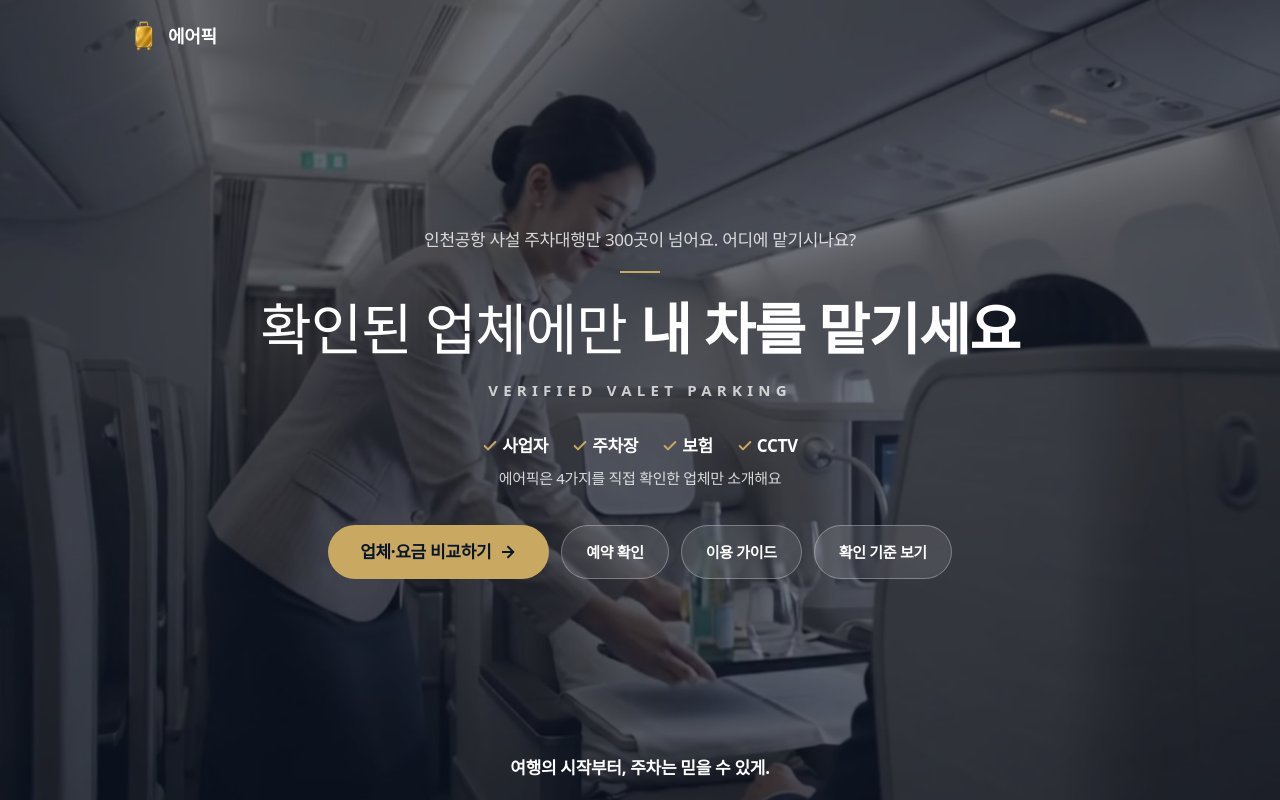
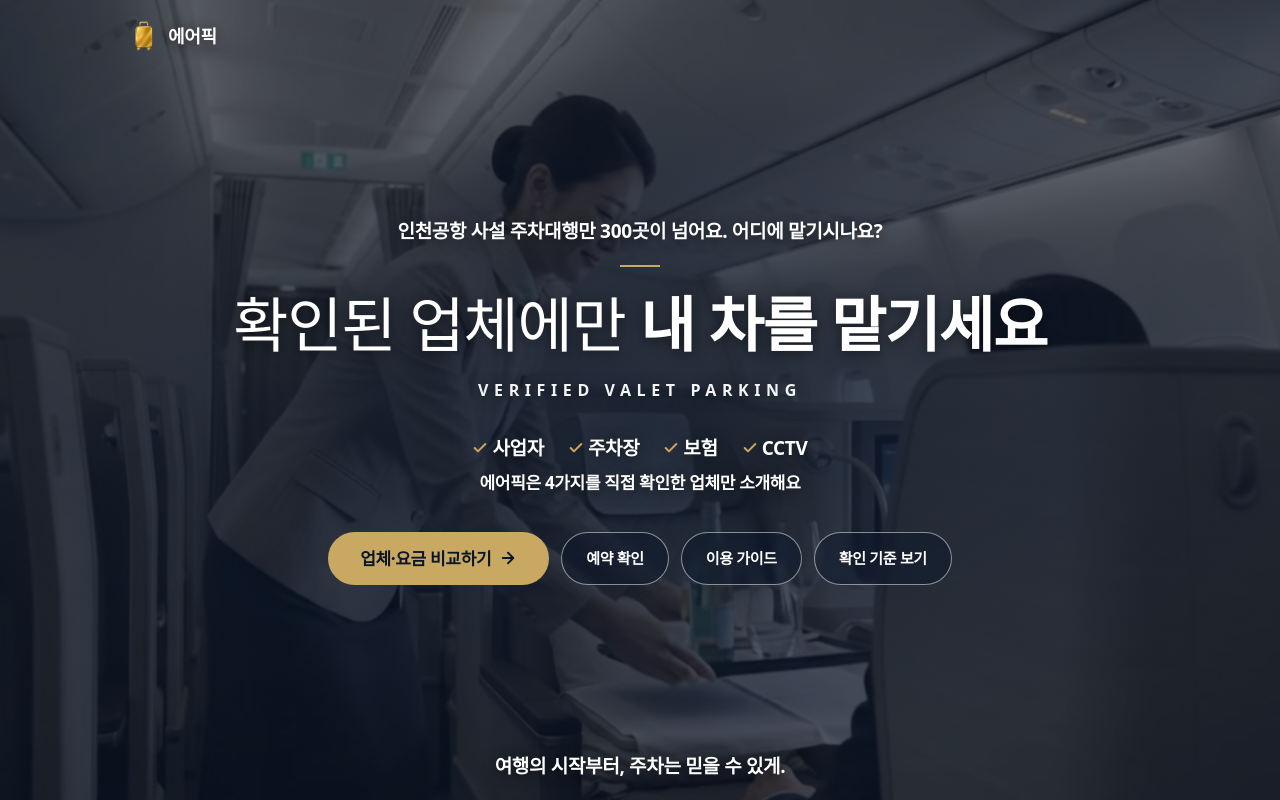
Before and after one commit to ingompunch-airpick/airpick-b2c, a React (Vite) app: page / in a window 1280 px wide. Shown: the top 800 px of the page. Built offline with nearby package versions, Linux system fonts and the light colour scheme; no server answers; the database is empty; a web font is replaced by a local one.

Commit message:
인트로 가독성 개선

```diff
--- a/data/partners/pricing-companies.generated.json
+++ b/data/partners/pricing-companies.generated.json
@@ -1,5 +1,5 @@
 {
-  "generatedAt": "2026-11-24T08:58:22.499Z",
+  "generatedAt": "2026-11-24T09:52:06.991Z",
   "companies": [
     {
       "id": "gayu",
--- a/data/partners/reviews.generated.json
+++ b/data/partners/reviews.generated.json
@@ -1,5 +1,5 @@
 {
-  "generatedAt": "2026-11-24T08:58:20.106Z",
+  "generatedAt": "2026-11-24T09:52:04.043Z",
   "companies": {
     "wawa": {
       "averageRating": 5,
--- a/src/components/BrandIntroGate.tsx
+++ b/src/components/BrandIntroGate.tsx
@@ -135,7 +135,7 @@ export default function BrandIntroGate({
   };
 
   const subBtn =
-    'flex items-center justify-center rounded-full border border-white/30 bg-white/10 px-4 py-3 text-[14px] font-semibold text-white backdrop-blur-[2px] transition hover:bg-white/20 active:scale-[0.98] md:px-6 md:text-[15px]';
+    'flex items-center justify-center rounded-full border border-white/50 bg-[#0a1628]/45 px-4 py-3 text-[14px] font-bold text-white backdrop-blur-[3px] [text-shadow:none] transition hover:bg-white/20 active:scale-[0.98] md:px-6 md:text-[15px]';
 
   return (
     <div className="fixed inset-0 z-[80] bg-[#0a1628] text-white">
@@ -146,10 +146,15 @@ export default function BrandIntroGate({
           reducedMotion={reducedMotion}
           className="h-full w-full object-cover"
         />
-        <div className="absolute inset-0 bg-[#0a1628]/60" aria-hidden />
+        <div className="absolute inset-0 bg-[#0a1628]/65" aria-hidden />
+        {/* 글자 뒤만 한 번 더 어둡게 — 가독성 */}
+        <div
+          className="absolute inset-0 bg-[radial-gradient(ellipse_60%_45%_at_50%_52%,rgba(10,22,40,0.6)_0%,rgba(10,22,40,0)_100%)]"
+          aria-hidden
+        />
       </div>
 
-      <div className="relative z-10 flex h-full w-full flex-col items-center px-5 pb-[max(1.25rem,env(safe-area-inset-bottom))] pt-[max(1.25rem,env(safe-area-inset-top))] text-center">
+      <div className="relative z-10 flex h-full w-full flex-col items-center px-5 [text-shadow:0_2px_14px_rgba(0,0,0,0.55)] pb-[max(1.25rem,env(safe-area-inset-bottom))] pt-[max(1.25rem,env(safe-area-inset-top))] text-center">
         <div className="flex w-full max-w-5xl items-center gap-2">
           <img
             src="/brand-mark-gold.png?v=10"
@@ -163,34 +168,34 @@ export default function BrandIntroGate({
         </div>
 
         <div className="flex w-full max-w-4xl flex-1 flex-col items-center justify-center">
-          <p className="text-[14px] font-medium leading-snug text-white/80 md:text-[17px]">
+          <p className="text-[15px] font-semibold leading-snug text-white md:text-[19px]">
             {APP_CONFIG.introStatText}
           </p>
           <span className="mt-4 block h-[2px] w-10 bg-[#c9a962] md:mt-5" aria-hidden />
 
-          <h1 className="mt-4 text-[32px] font-light leading-[1.25] tracking-[-0.02em] md:mt-5 md:text-[56px]">
+          <h1 className="mt-4 text-[34px] font-medium leading-[1.25] tracking-[-0.02em] md:mt-5 md:text-[60px]">
             <span className="block md:inline">{BRAND_INTRO.titleLead}</span>{' '}
             <strong className="block font-extrabold md:inline">{BRAND_INTRO.titleRest}</strong>
           </h1>
-          <p className="mt-3 text-[11px] font-semibold tracking-[0.35em] text-white/75 md:mt-4 md:text-[15px]">
+          <p className="mt-3 text-[12px] font-bold tracking-[0.35em] text-white/95 md:mt-4 md:text-[16px]">
             {BRAND_INTRO.subtitleEn}
           </p>
 
           <ul className="mt-6 flex flex-wrap items-center justify-center gap-x-4 gap-y-1 md:mt-8 md:gap-x-6">
             {BRAND_INTRO.checks.map((label) => (
-              <li key={label} className="inline-flex items-center gap-1 text-[15px] font-semibold md:text-[17px]">
+              <li key={label} className="inline-flex items-center gap-1 text-[16px] font-bold md:text-[19px]">
                 <Check size={16} strokeWidth={3} className="text-[#c9a962]" aria-hidden />
                 {label}
               </li>
             ))}
           </ul>
-          <p className="mt-2 text-[13px] font-medium text-white/80 md:text-[15px]">{BRAND_INTRO.promiseLine}</p>
+          <p className="mt-2 text-[14px] font-semibold text-white md:text-[17px]">{BRAND_INTRO.promiseLine}</p>
 
           <div className="mt-7 grid w-full max-w-md grid-cols-3 gap-2 md:mt-9 md:flex md:max-w-none md:flex-wrap md:justify-center md:gap-3">
             <button
               type="button"
               onClick={() => onEnter('home')}
-              className="col-span-3 flex items-center justify-center gap-2 rounded-full bg-[#c9a962] px-6 py-3.5 text-[16px] font-bold text-[#0a1628] transition active:scale-[0.98] md:px-8 md:text-[17px]"
+              className="col-span-3 flex items-center justify-center gap-2 rounded-full bg-[#c9a962] [text-shadow:none] px-6 py-3.5 text-[16px] font-bold text-[#0a1628] transition active:scale-[0.98] md:px-8 md:text-[17px]"
             >
               {BRAND_INTRO.enterCta}
               <ArrowRight size={18} strokeWidth={2.5} aria-hidden />
@@ -207,7 +212,7 @@ export default function BrandIntroGate({
           </div>
         </div>
 
-        <p className="text-[14px] font-bold text-white md:text-[17px]">{BRAND_INTRO.tagline}</p>
+        <p className="text-[15px] font-bold text-white md:text-[19px]">{BRAND_INTRO.tagline}</p>
       </div>
     </div>
   );
```
